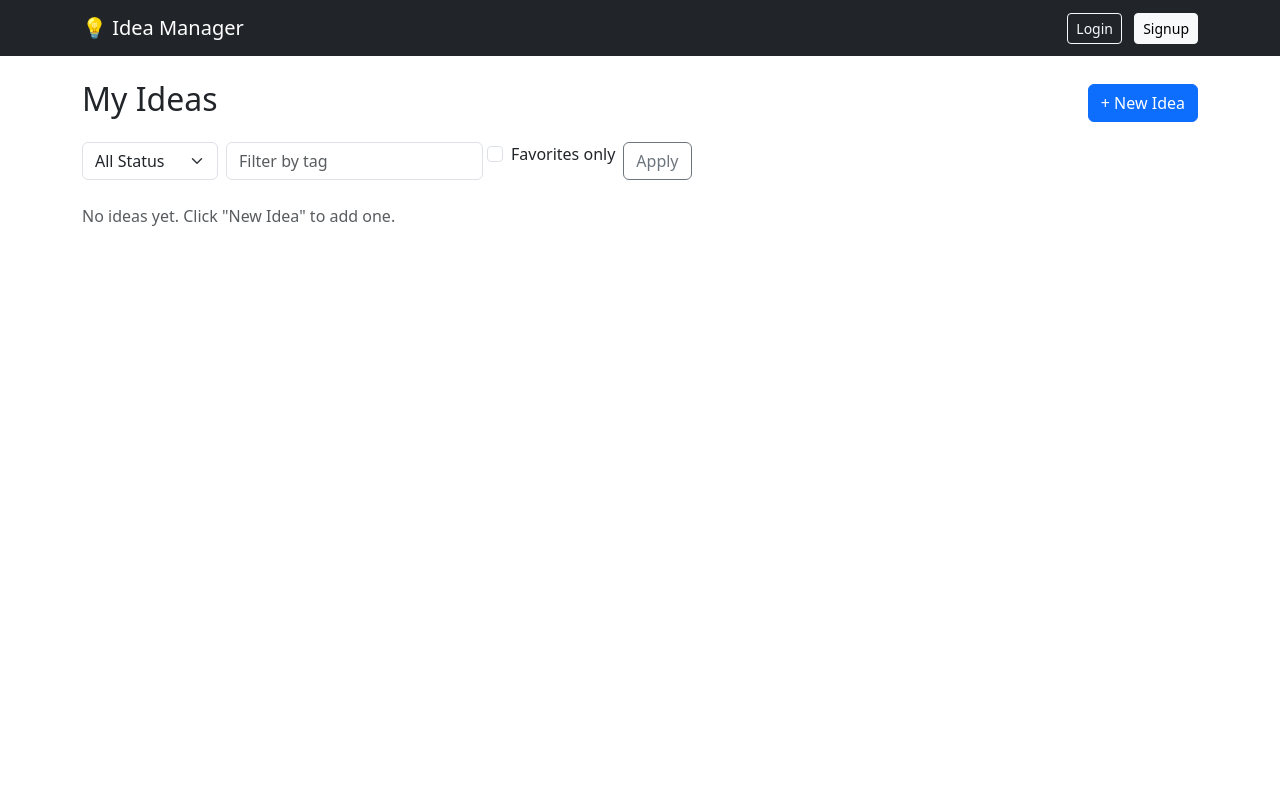
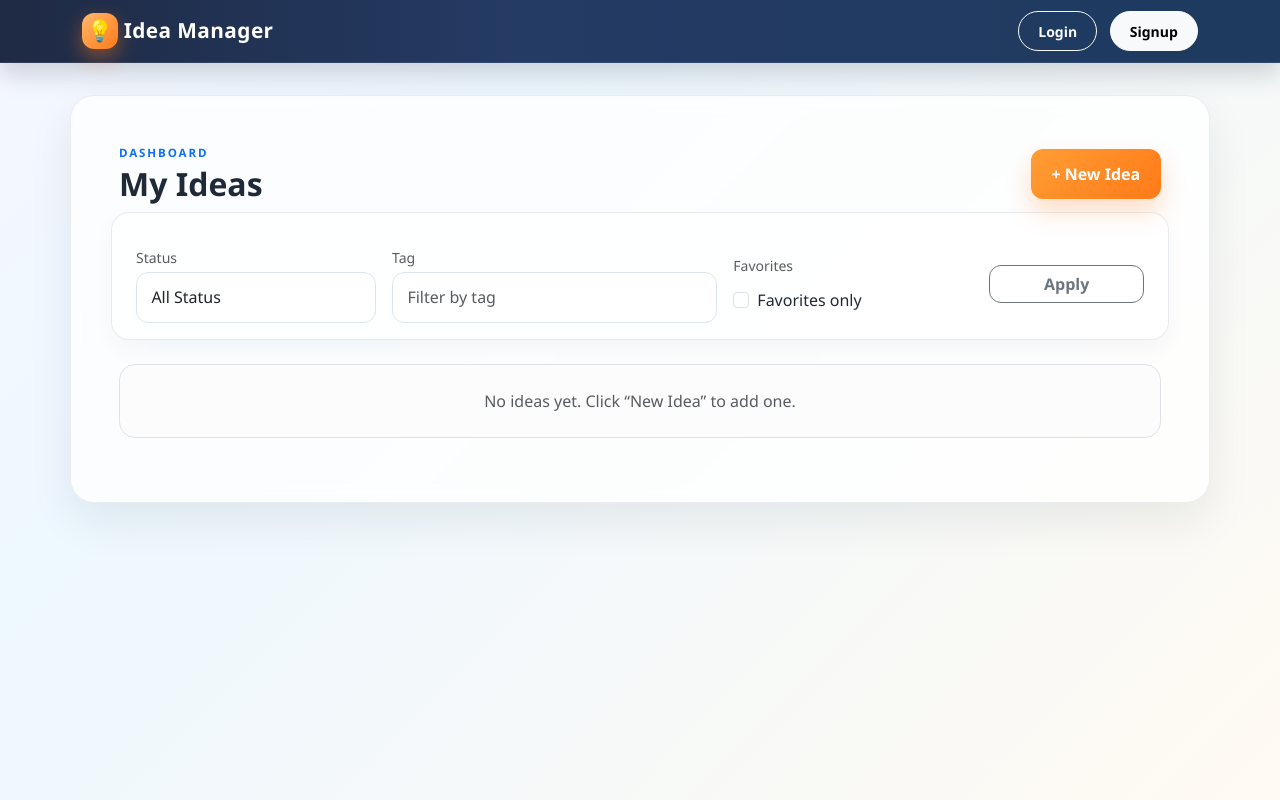
Before and after one commit to Deva10-10/IdeaTracker, a Django app: page /ideas/list/ in a window 1280 px wide. Run offline with Django 5.2, Linux system fonts and the light colour scheme.

Commit message:
Upgrade UI design

```diff
--- a/templates/base.html
+++ b/templates/base.html
@@ -2,28 +2,194 @@
 <html lang="en">
 <head>
     <meta charset="UTF-8">
+    <meta name="viewport" content="width=device-width, initial-scale=1.0">
     <title>Idea Manager</title>
     <link href="https://cdn.jsdelivr.net/npm/bootstrap@5.3.0/dist/css/bootstrap.min.css" rel="stylesheet">
+    <style>
+        body {
+            background: linear-gradient(135deg, #f5f7ff 0%, #eef8ff 30%, #fffaf2 100%);
+            color: #1f2937;
+            min-height: 100vh;
+            font-family: "Segoe UI", Tahoma, Geneva, Verdana, sans-serif;
+        }
+
+        .topbar {
+            background: linear-gradient(90deg, #1f2a44 0%, #243b64 40%, #1e3a5f 100%);
+            box-shadow: 0 12px 25px rgba(31, 42, 68, 0.18);
+            border-bottom: 1px solid rgba(255,255,255,0.08);
+            position: sticky;
+            top: 0;
+            z-index: 10;
+        }
+
+        .brand-mark {
+            display: inline-flex;
+            align-items: center;
+            justify-content: center;
+            width: 36px;
+            height: 36px;
+            border-radius: 12px;
+            background: linear-gradient(135deg, #ffb86c, #ff7a18);
+            color: white;
+            font-weight: 700;
+            box-shadow: 0 8px 20px rgba(255, 122, 24, 0.45);
+        }
+
+        .navbar-brand {
+            letter-spacing: 0.4px;
+            font-weight: 700;
+            font-size: 1.3rem;
+        }
+
+        .nav-user {
+            color: rgba(255,255,255,0.9);
+            font-weight: 600;
+        }
+
+        .action-btn {
+            border-radius: 999px;
+            padding: 0.55rem 1.2rem;
+            font-weight: 600;
+            transition: all 0.2s ease;
+        }
+
+        .action-btn:hover {
+            transform: translateY(-1px);
+        }
+
+        .page-shell {
+            padding: 2rem 0 3rem;
+        }
+
+        .content-panel {
+            background: rgba(255, 255, 255, 0.75);
+            backdrop-filter: blur(8px);
+            border: 1px solid rgba(148, 163, 184, 0.18);
+            box-shadow: 0 18px 45px rgba(15, 23, 42, 0.08);
+            border-radius: 24px;
+        }
+
+        .soft-btn {
+            border-radius: 12px;
+            font-weight: 600;
+            transition: all 0.2s ease;
+        }
+
+        .soft-btn:hover {
+            transform: translateY(-1px);
+        }
+
+        .glass-card {
+            border: 0;
+            border-radius: 20px;
+            background: linear-gradient(180deg, rgba(255,255,255,0.95), rgba(248,250,252,0.95));
+            box-shadow: 0 18px 35px rgba(15, 23, 42, 0.08);
+            transition: transform 0.2s ease, box-shadow 0.2s ease;
+        }
+
+        .glass-card:hover {
+            transform: translateY(-4px);
+            box-shadow: 0 22px 42px rgba(37, 99, 235, 0.14);
+        }
+
+        .filter-bar {
+            background: rgba(255, 255, 255, 0.7);
+            border: 1px solid rgba(148, 163, 184, 0.22);
+            border-radius: 18px;
+            padding: 1rem;
+            box-shadow: 0 10px 22px rgba(15, 23, 42, 0.04);
+        }
+
+        .status-badge {
+            padding: 0.45rem 0.8rem;
+            border-radius: 999px;
+            font-size: 0.72rem;
+            font-weight: 700;
+            letter-spacing: 0.02em;
+        }
+
+        .favorite-btn {
+            border-radius: 12px;
+            width: 42px;
+            height: 42px;
+            display: inline-flex;
+            align-items: center;
+            justify-content: center;
+            font-size: 1.1rem;
+        }
+
+        .idea-card-title {
+            font-weight: 700;
+            color: #111827;
+        }
+
+        .summary-box {
+            background: linear-gradient(135deg, #ecfeff, #eff6ff);
+            border: 1px solid rgba(59, 130, 246, 0.12);
+            border-radius: 12px;
+            color: #1e3a8a;
+        }
+
+        .form-card {
+            max-width: 760px;
+            border: 0;
+            border-radius: 24px;
+            background: linear-gradient(180deg, rgba(255,255,255,0.98), rgba(248,250,252,0.98));
+            box-shadow: 0 24px 60px rgba(59, 130, 246, 0.12);
+        }
+
+        .form-control, .form-select {
+            border-radius: 12px;
+            border: 1px solid #dbe5f0;
+            padding: 0.8rem 0.9rem;
+            background: #fff;
+        }
+
+        .form-control:focus, .form-select:focus {
+            box-shadow: 0 0 0 0.25rem rgba(59,130,246,0.12);
+            border-color: #8bb6ff;
+        }
+
+        .primary-btn {
+            background: linear-gradient(135deg, #ff9d34, #ff7a18);
+            border: none;
+            border-radius: 12px;
+            color: white;
+            font-weight: 700;
+            padding: 0.8rem 1.3rem;
+            box-shadow: 0 12px 24px rgba(255, 122, 24, 0.25);
+        }
+
+        .primary-btn:hover {
+            color: white;
+            filter: brightness(1.02);
+        }
+
+        .secondary-btn {
+            border-radius: 12px;
+            font-weight: 600;
+        }
+    </style>
 </head>
 <body>
-    <nav class="navbar navbar-dark bg-dark mb-4">
+    <nav class="navbar navbar-dark topbar">
         <div class="container">
-            <a class="navbar-brand" href="{% url 'idea_list' %}">💡 Idea Manager</a>
+            <a class="navbar-brand" href="{% url 'idea_list' %}"><span class="brand-mark">💡</span> Idea Manager</a>
             <div>
                 {% if user.is_authenticated %}
-                    <span class="text-light me-3">Hi, {{ user.username }}</span>
+                    <span class="nav-user me-3">Hi, {{ user.username }}</span>
                     <form method="post" action="{% url 'logout' %}" class="d-inline">
                         {% csrf_token %}
-                        <button class="btn btn-sm btn-outline-light">Logout</button>
+                        <button class="btn btn-sm btn-outline-light action-btn">Logout</button>
                     </form>
                 {% else %}
-                    <a href="{% url 'login' %}" class="btn btn-sm btn-outline-light me-2">Login</a>
-                    <a href="{% url 'signup' %}" class="btn btn-sm btn-light">Signup</a>
+                    <a href="{% url 'login' %}" class="btn btn-sm btn-outline-light action-btn me-2">Login</a>
+                    <a href="{% url 'signup' %}" class="btn btn-sm btn-light action-btn">Signup</a>
                 {% endif %}
             </div>
         </div>
     </nav>
-    <div class="container">
+    <div class="container page-shell">
         {% block content %}{% endblock %}
     </div>
 </body>
--- a/templates/idea_list.html
+++ b/templates/idea_list.html
@@ -1,14 +1,18 @@
 {% extends "base.html" %}
 {% block content %}
 
-<div class="d-flex justify-content-between align-items-center mb-3">
-    <h2>My Ideas</h2>
-    <a href="{% url 'idea_create' %}" class="btn btn-primary">+ New Idea</a>
+<div class="content-panel p-4 p-md-5">
+    <div class="d-flex flex-column flex-md-row justify-content-between align-items-md-center mb-4 gap-3">
+        <div>
+            <p class="text-uppercase text-primary fw-bold mb-1" style="letter-spacing: 0.12rem; font-size: 0.72rem;">Dashboard</p>
+            <h2 class="mb-0 fw-bold">My Ideas</h2>
+        </div>
+        <a href="{% url 'idea_create' %}" class="btn primary-btn soft-btn">+ New Idea</a>
     </div>
 
-<!-- Filters: status + favorites -->
-<form method="get" class="row g-2 mb-4">
-    <div class="col-auto">
+    <form method="get" class="filter-bar row g-3 align-items-center mb-4">
+        <div class="col-md-3">
+            <label class="form-label small text-muted mb-1">Status</label>
             <select name="status" class="form-select" onchange="this.form.submit()">
                 <option value="">All Status</option>
                 <option value="draft" {% if request.GET.status == 'draft' %}selected{% endif %}>Draft</option>
@@ -16,82 +20,84 @@
                 <option value="completed" {% if request.GET.status == 'completed' %}selected{% endif %}>Completed</option>
             </select>
         </div>
-    <div class="col-auto">
+        <div class="col-md-4">
+            <label class="form-label small text-muted mb-1">Tag</label>
             <input type="text" name="tag" class="form-control" placeholder="Filter by tag"
                    value="{{ request.GET.tag }}">
         </div>
-    <div class="col-auto form-check mt-2">
+        <div class="col-md-3">
+            <label class="form-label small text-muted mb-1">Favorites</label>
+            <div class="form-check mt-2">
                 <input type="checkbox" name="favorites" value="1" class="form-check-input" id="favCheck"
                        {% if request.GET.favorites %}checked{% endif %} onchange="this.form.submit()">
                 <label class="form-check-label" for="favCheck">Favorites only</label>
             </div>
-    <div class="col-auto">
-        <button class="btn btn-outline-secondary">Apply</button>
+        </div>
+        <div class="col-md-2 d-flex align-items-end">
+            <button class="btn btn-outline-secondary w-100 secondary-btn">Apply</button>
         </div>
     </form>
 
-<!-- Idea cards -->
-<div class="row">
+    <div class="row g-4">
         {% for idea in ideas %}
-    <div class="col-md-6 mb-3">
-        <div class="card shadow-sm">
-            <div class="card-body">
-
-                <div class="d-flex justify-content-between">
-                    <h5 class="card-title">{{ idea.title }}</h5>
-                    <!-- Favorite toggle -->
+        <div class="col-lg-6">
+            <div class="card glass-card h-100">
+                <div class="card-body p-4">
+                    <div class="d-flex justify-content-between align-items-start gap-3 mb-3">
+                        <h5 class="idea-card-title mb-0">{{ idea.title }}</h5>
                         <form method="post" action="{% url 'idea_toggle_favorite' idea.pk %}">
                             {% csrf_token %}
-                        <button class="btn btn-sm {% if idea.is_favorite %}btn-warning{% else %}btn-outline-warning{% endif %}">
+                            <button class="btn btn-sm {% if idea.is_favorite %}btn-warning{% else %}btn-outline-warning{% endif %} favorite-btn" title="Favorite idea">
                                 ★
                             </button>
                         </form>
                     </div>
 
-                <p class="card-text">{{ idea.description|truncatewords:20 }}</p>
+                    <p class="text-muted mb-3">{{ idea.description|truncatewords:22 }}</p>
 
-                <!-- Status badge -->
-                <span class="badge bg-{% if idea.status == 'completed' %}success{% elif idea.status == 'in_progress' %}info{% else %}secondary{% endif %} mb-2">
+                    <div class="d-flex align-items-center justify-content-between mb-3 gap-2">
+                        <span class="status-badge bg-{% if idea.status == 'completed' %}success{% elif idea.status == 'in_progress' %}info{% else %}secondary{% endif %} text-white">
                             {{ idea.get_status_display }}
                         </span>
+                        <div class="text-warning fw-bold">
+                            {% for i in "12345" %}
+                                {% if forloop.counter <= idea.rating %}★{% else %}☆{% endif %}
+                            {% endfor %}
+                        </div>
+                    </div>
 
-                <!-- Tags -->
-                <div class="mb-2">
+                    <div class="mb-3">
                         {% for tag in idea.tags.all %}
-                        <span class="badge bg-light text-dark border">{{ tag.name }}</span>
+                            <span class="badge rounded-pill bg-light text-dark border me-1 mb-1">{{ tag.name }}</span>
                         {% endfor %}
                     </div>
 
-                <!-- Rating -->
-                <div class="mb-2">
-                    {% for i in "12345" %}
-                        {% if forloop.counter <= idea.rating %}⭐{% else %}☆{% endif %}
-                    {% endfor %}
-                </div>
-
-                <!-- AI Summary -->
                     {% if idea.ai_summary %}
-                    <div class="alert alert-info py-2 px-3 small mb-2">
+                        <div class="summary-box p-3 small mb-3">
                             <strong>AI Summary:</strong> {{ idea.ai_summary }}
                         </div>
                     {% endif %}
-                <form method="post" action="{% url 'idea_summarize' idea.pk %}" class="mb-2">
+
+                    <form method="post" action="{% url 'idea_summarize' idea.pk %}" class="mb-3">
                         {% csrf_token %}
-                    <button class="btn btn-sm btn-outline-info">✨ Summarize with AI</button>
+                        <button class="btn btn-outline-info btn-sm soft-btn">✨ Summarize with AI</button>
                     </form>
 
-                <!-- Actions -->
-                <div class="d-flex gap-2">
-                    <a href="{% url 'idea_edit' idea.pk %}" class="btn btn-sm btn-outline-primary">Edit</a>
-                    <a href="{% url 'idea_delete' idea.pk %}" class="btn btn-sm btn-outline-danger">Delete</a>
+                    <div class="d-flex gap-2 flex-wrap">
+                        <a href="{% url 'idea_edit' idea.pk %}" class="btn btn-sm btn-primary soft-btn">Edit</a>
+                        <a href="{% url 'idea_delete' idea.pk %}" class="btn btn-sm btn-outline-danger soft-btn">Delete</a>
                     </div>
-
                 </div>
             </div>
         </div>
         {% empty %}
-        <p class="text-muted">No ideas yet. Click "New Idea" to add one.</p>
+        <div class="col-12">
+            <div class="alert alert-light border text-center text-muted py-4 rounded-4">
+                No ideas yet. Click “New Idea” to add one.
+            </div>
+        </div>
         {% endfor %}
+    </div>
 </div>
 
 {% endblock %}
```
Also changed, not shown: templates/idea_form.html (+14 -13 lines). Lines whose indentation alone changed are shown as unchanged.
